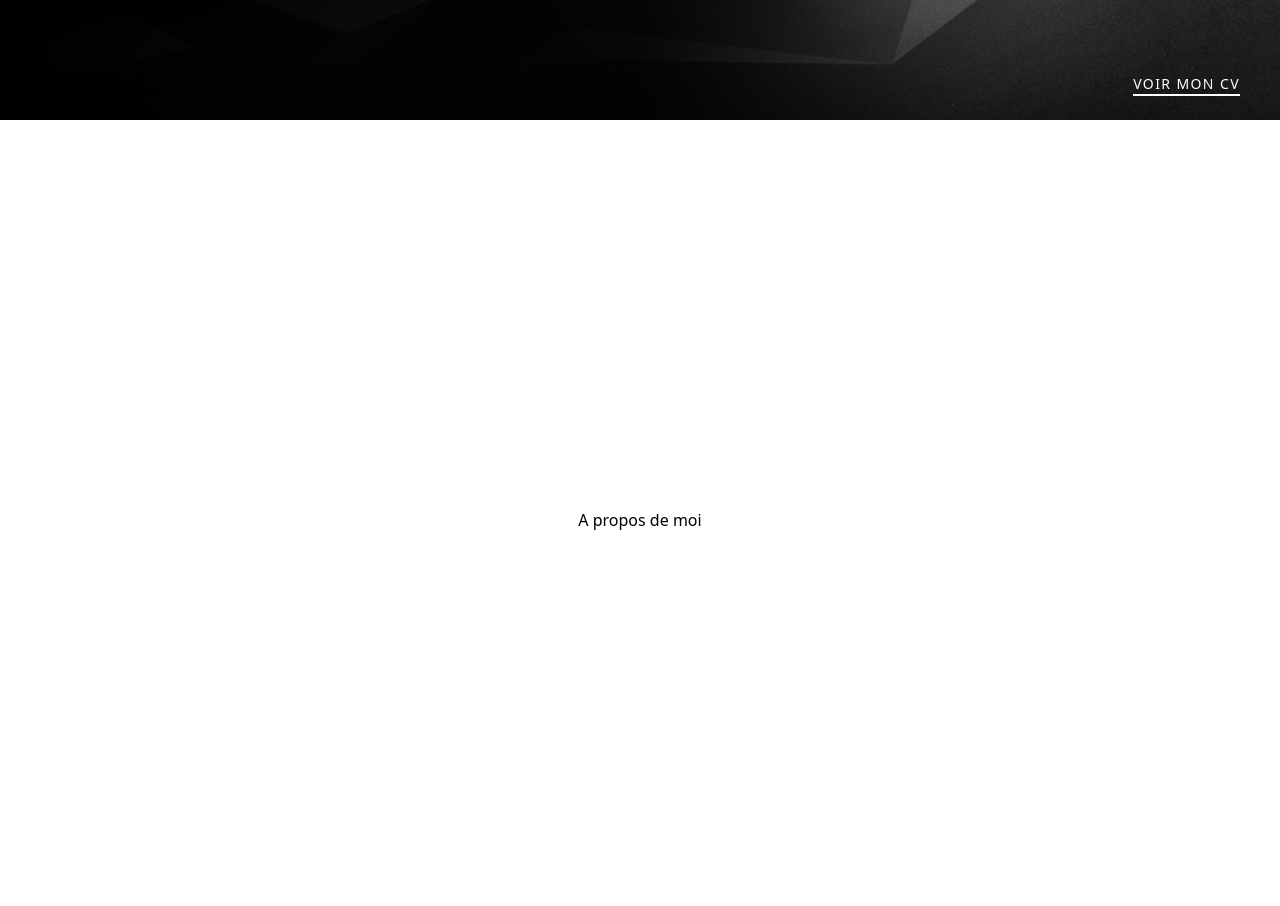
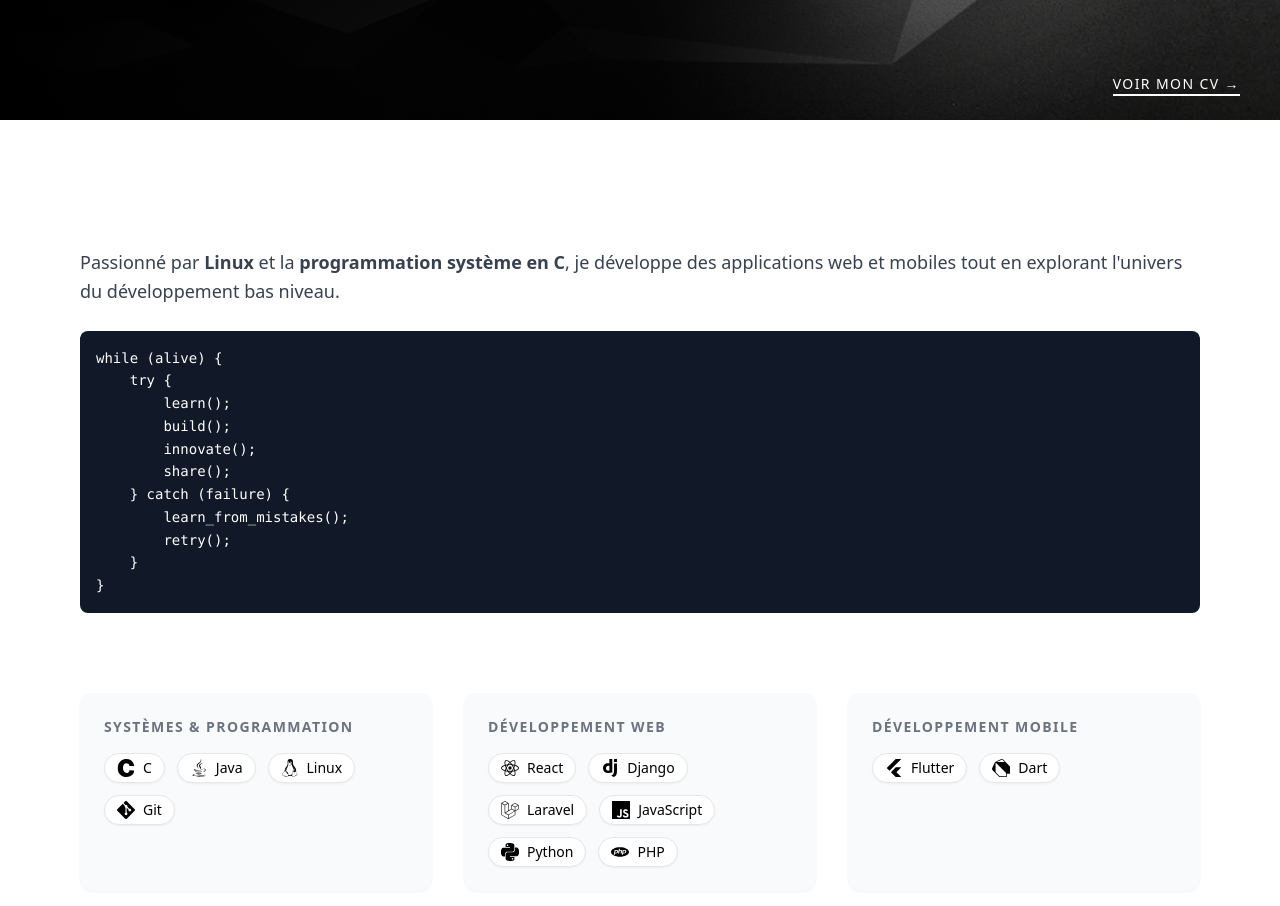
Before and after one commit to LayeBALDEabdou/2ylit-portfolio, a React (Create React App) app: page / in a window 1280 px wide. Shown: the part 680-1586 px from the top of the page. Built offline with nearby package versions, Linux system fonts and the light colour scheme.

Commit message:
creation du About

```diff
--- /dev/null
+++ b/src/About.js
@@ -0,0 +1,74 @@
+import {
+  SiC, SiJavascript, SiPython, SiReact, SiDjango,
+  SiLaravel, SiFlutter, SiDart, SiLinux, SiGit, SiPhp
+} from 'react-icons/si';
+import { FaJava } from 'react-icons/fa';
+
+const stack = {
+  'Systèmes & Programmation': [
+    { icon: <SiC />, name: 'C' },
+    { icon: <FaJava />, name: 'Java' },
+    { icon: <SiLinux />, name: 'Linux' },
+    { icon: <SiGit />, name: 'Git' },
+  ],
+  'Développement Web': [
+    { icon: <SiReact />, name: 'React' },
+    { icon: <SiDjango />, name: 'Django' },
+    { icon: <SiLaravel />, name: 'Laravel' },
+    { icon: <SiJavascript />, name: 'JavaScript' },
+    { icon: <SiPython />, name: 'Python' },
+    { icon: <SiPhp />, name: 'PHP' },
+  ],
+  'Développement Mobile': [
+    { icon: <SiFlutter />, name: 'Flutter' },
+    { icon: <SiDart />, name: 'Dart' },
+  ],
+};
+
+function About() {
+  return (
+    <section id="about" className="min-h-screen bg-white  px-20 pt-32">
+
+      {/* Présentation */}
+      <div className="mb-20">
+        <p className="text-lg text-gray-700 mb-6 leading-relaxed">
+          Passionné par <strong>Linux</strong> et la <strong>programmation système en C</strong>,
+          je développe des applications web et mobiles tout en explorant l'univers du développement bas niveau.
+        </p>
+        <pre className="bg-gray-900  text-white text-sm p-4 rounded-lg leading-relaxed">
+{`while (alive) {
+    try {
+        learn();
+        build();
+        innovate();
+        share();
+    } catch (failure) {
+        learn_from_mistakes();
+        retry();
+    }
+}`}
+        </pre>
+      </div>
+
+      {/* Stack technique */}
+      <div className="grid grid-cols-3 gap-8">
+        {Object.entries(stack).map(([categorie, techs]) => (
+          <div key={categorie} className="bg-gray-50 rounded-xl p-6 shadow-sm">
+            <h4 className="font-bold text-sm tracking-widest uppercase mb-4 text-gray-500">{categorie}</h4>
+            <div className="flex flex-wrap gap-3">
+              {techs.map((tech) => (
+                <div key={tech.name} className="flex items-center gap-2 bg-white border border-gray-200 rounded-full px-3 py-1 text-sm font-medium shadow-sm">
+                  <span className="text-lg">{tech.icon}</span>
+                  {tech.name}
+                </div>
+              ))}
+            </div>
+          </div>
+        ))}
+      </div>
+
+    </section>
+  );
+}
+
+export default About;
--- a/src/App.js
+++ b/src/App.js
@@ -1,3 +1,4 @@
+import About from "./About";
 import Home from "./home";
 import Navbar from "./Navbar";
 import SocialBar from "./SocialBar";
@@ -9,9 +10,7 @@ function App() {
       <SocialBar/>
       <Home/>
 
-      <section id="about" className="h-screen flex items-center justify-center">
-        <h1>A propos de moi</h1>
-      </section>
+      <About/>
 
       <section id="projects" className="h-screen flex items-center justify-center">
         <h1>Mes projets</h1>
--- a/src/Navbar.js
+++ b/src/Navbar.js
@@ -13,7 +13,7 @@ function Navbar() {
           setActive(entry.target.id);
         }
       });
-    }, { threshold: 0.5 });
+    }, { threshold: 0.3 });
 
     sections.forEach((section) => observer.observe(section));
 
--- a/src/home.js
+++ b/src/home.js
@@ -28,12 +28,11 @@ function Home() {
         <div className="absolute inset-0 bg-gradient-to-r from-black via-black/90 to-transparent" />
 
         <div className="relative z-10 h-full flex items-center px-20">
-          <div className="text-white">
+          <div className="text-white border-l-4 border-white pl-6">
             <h1 className="text-8xl font-extrabold tracking-widest uppercase">
               Abdoulaye <br /> Balde
             </h1>
 
-            {/* Texte animé */}
             <AnimatePresence mode="wait">
               <motion.p
                 key={index}
@@ -41,16 +40,20 @@ function Home() {
                 animate={{ opacity: 1, y: 0 }}
                 exit={{ opacity: 0, y: 20 }}
                 transition={{ duration: 0.5 }}
-                className="text-xl tracking-widest uppercase mt-4"
+                className="text-2xl tracking-widest uppercase mt-4"
               >
                 {textes[index]}
               </motion.p>
             </AnimatePresence>
           </div>
-          <a  href='/cv.pdf'  target="_blank"
+
+          <a
+            href="/cv.pdf"
+            target="_blank"
             rel="noreferrer"
-            className="absolute bottom-6 right-10 border-b-2 border-white text-white text-sm tracking-widest uppercase hover:opacity-70 transition-all duration-300">
-            Voir mon cv
+            className="absolute bottom-6 right-10 border-b-2 border-white text-white text-sm tracking-widest uppercase hover:opacity-70 transition-all duration-300"
+          >
+            Voir mon CV →
           </a>
         </div>
 
```
